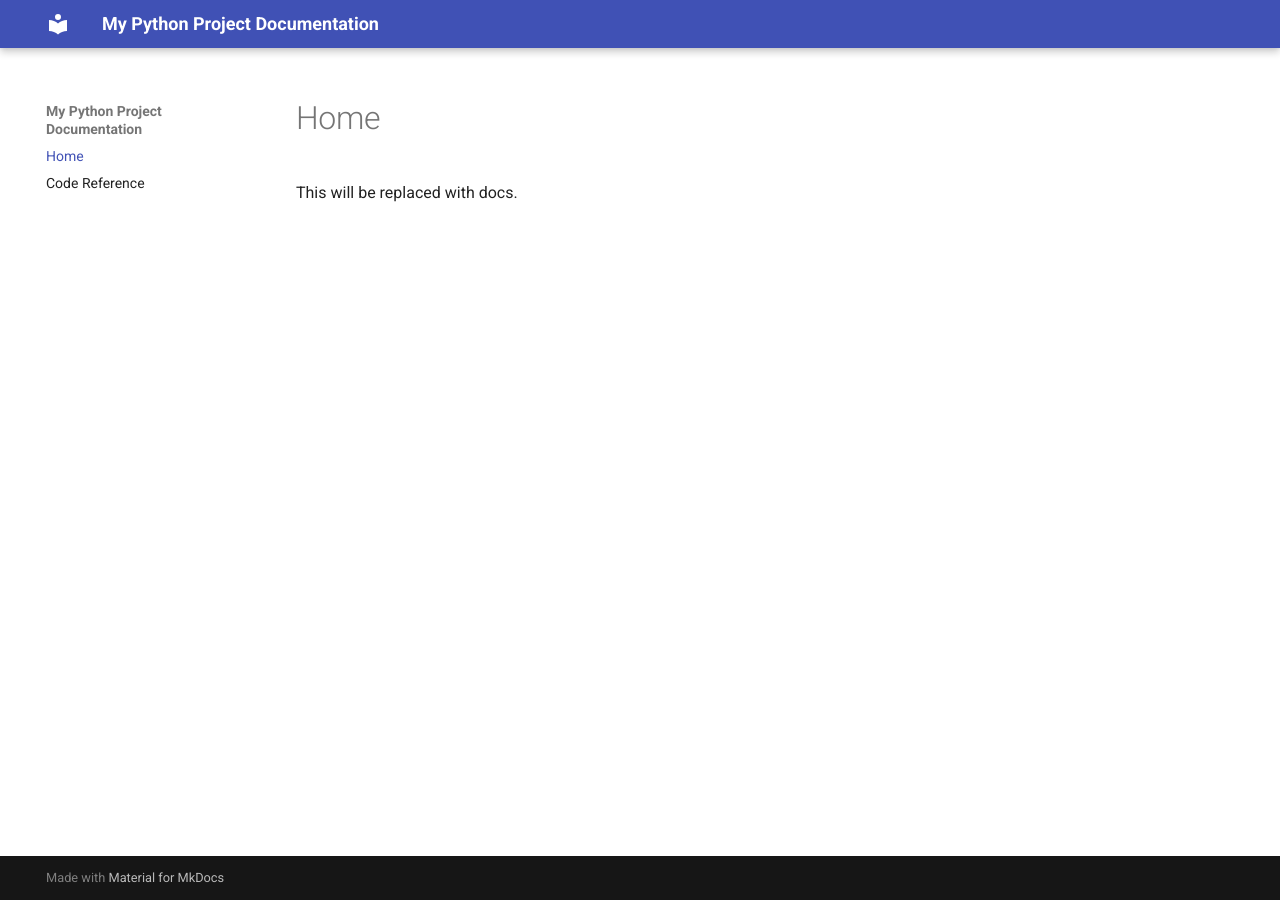
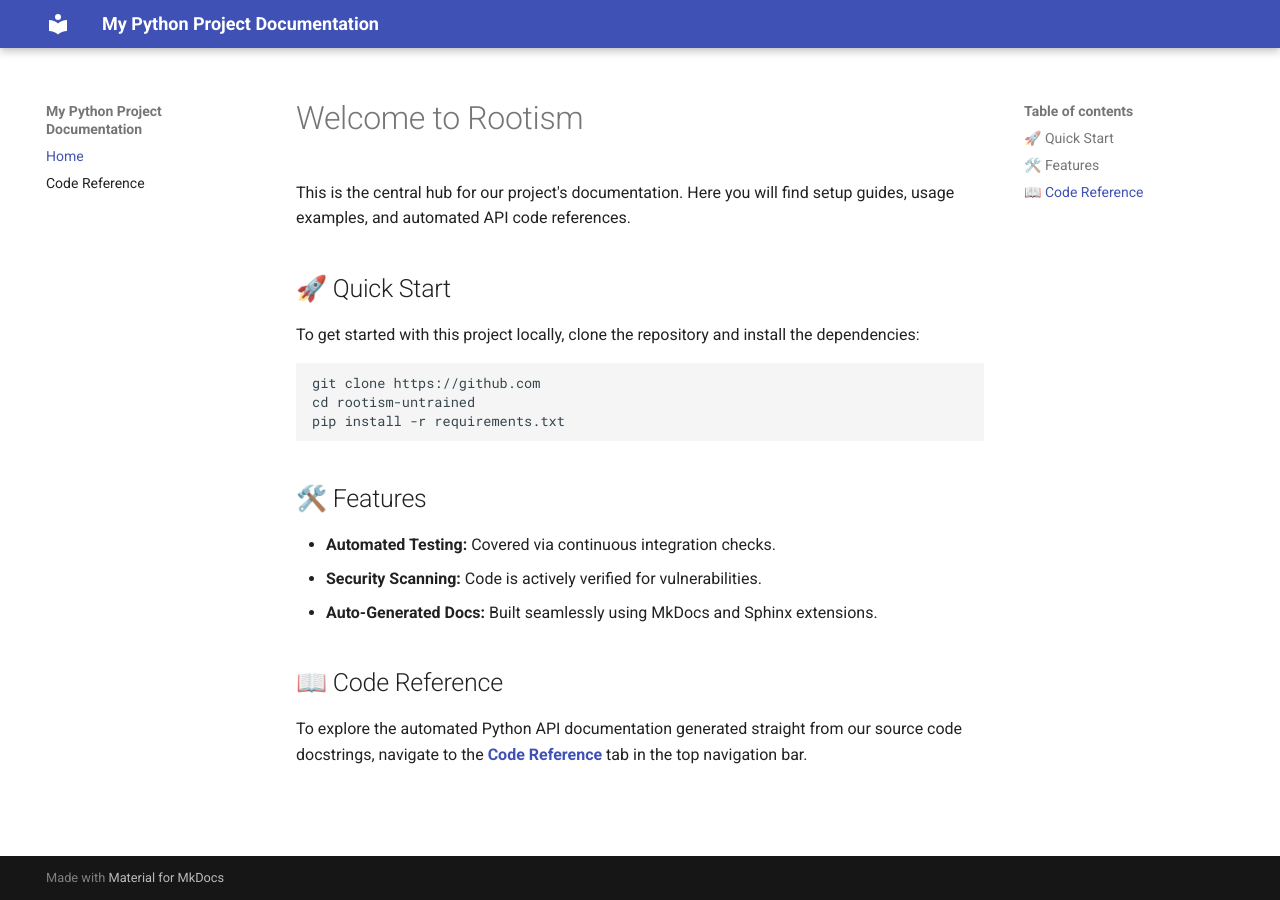
Before and after one commit to V0idplayy-777/rootism-untrained, an MkDocs documentation site: the page built from docs/index.md, in a window 1280 px wide. Built offline with MkDocs 1.6.1 and Material for MkDocs 9.7.7, drawn with Linux system fonts in a browser that asks for light colours.

Commit message:
Create initial documentation structure
Added introductory documentation and quick start guide.

````diff
--- a/docs/index.md
+++ b/docs/index.md
@@ -1 +1,23 @@
-This will be replaced with docs.
+# Welcome to Rootism
+
+This is the central hub for our project's documentation. Here you will find setup guides, usage examples, and automated API code references.
+
+## 🚀 Quick Start
+
+To get started with this project locally, clone the repository and install the dependencies:
+
+```bash
+git clone https://github.com
+cd rootism-untrained
+pip install -r requirements.txt
+```
+
+## 🛠️ Features
+
+* **Automated Testing:** Covered via continuous integration checks.
+* **Security Scanning:** Code is actively verified for vulnerabilities.
+* **Auto-Generated Docs:** Built seamlessly using MkDocs and Sphinx extensions.
+
+## 📖 Code Reference
+
+To explore the automated Python API documentation generated straight from our source code docstrings, navigate to the **[Code Reference](reference.md)** tab in the top navigation bar.
````
